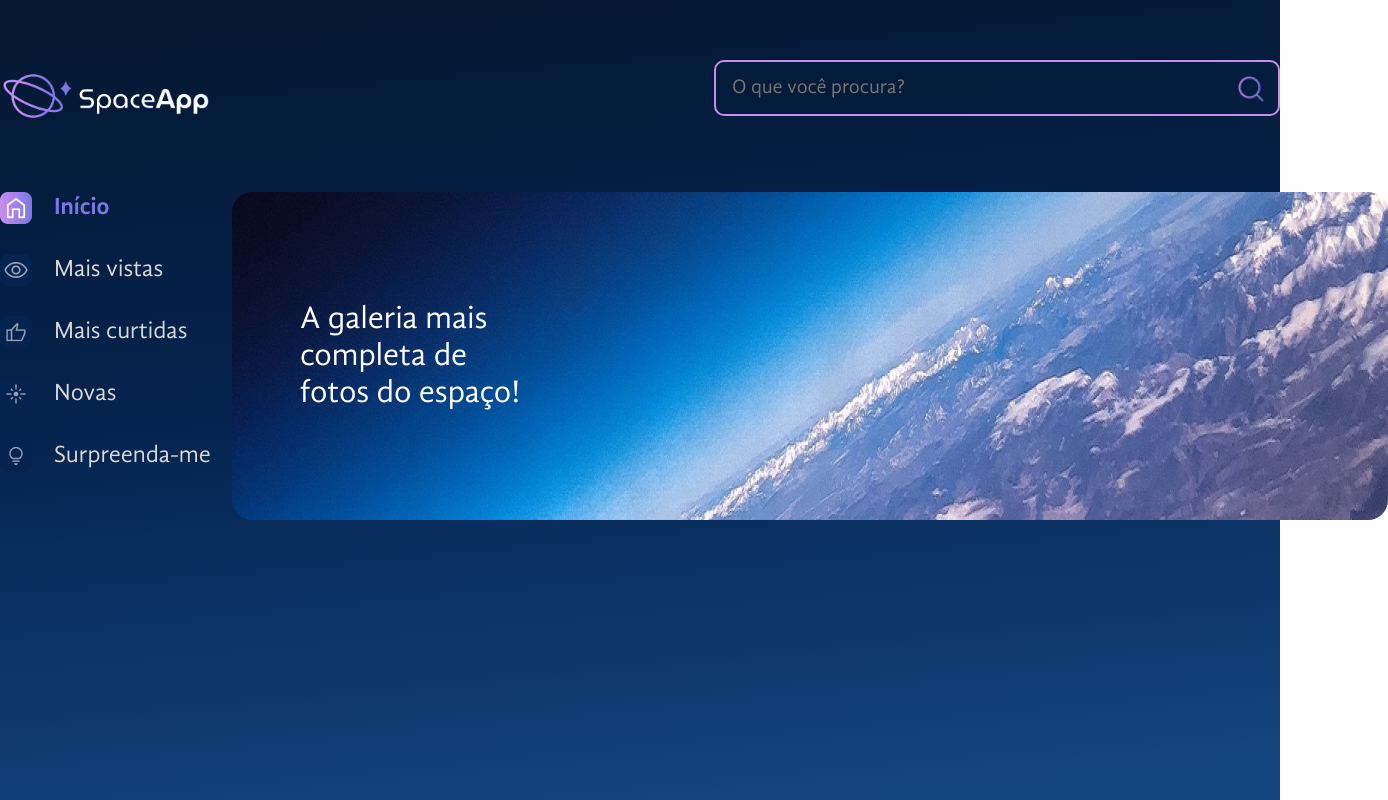
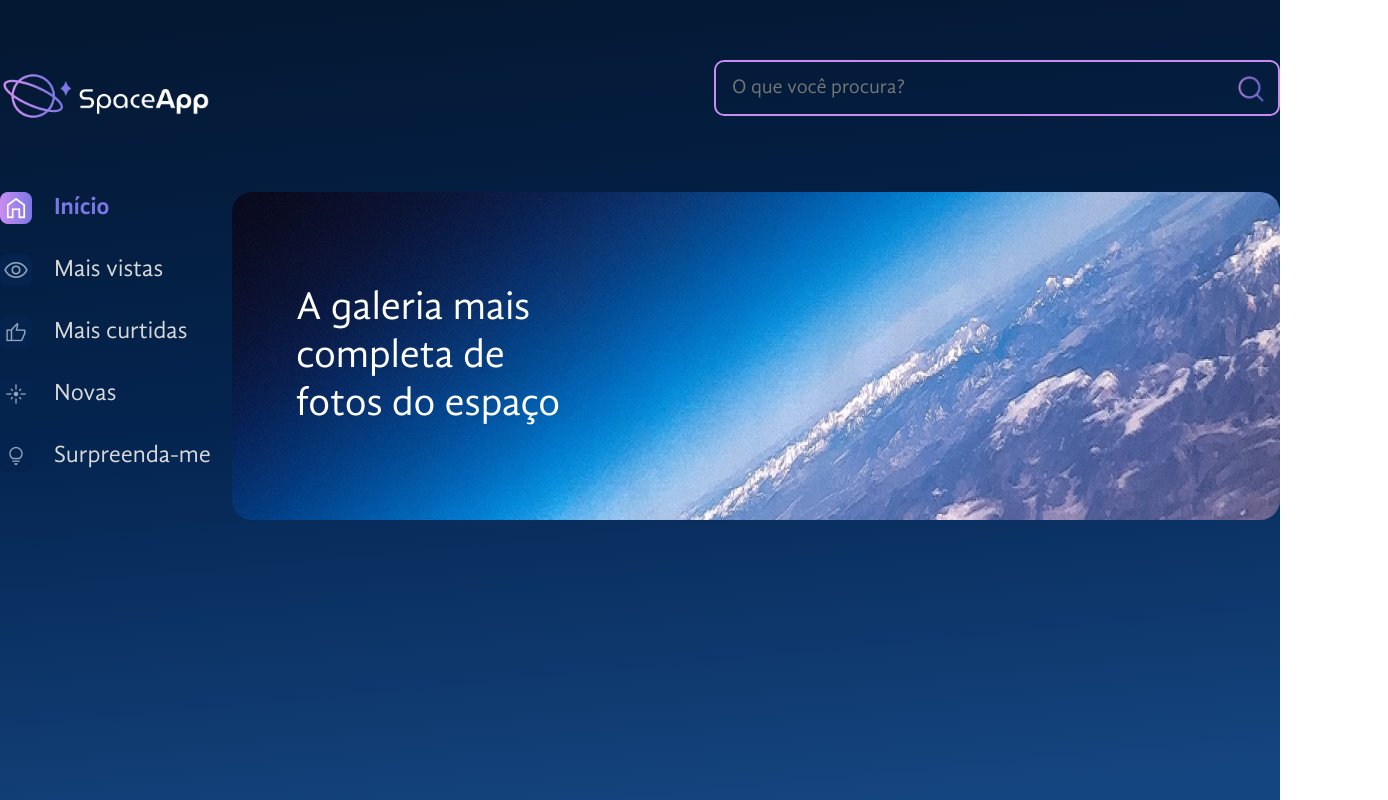
Before and after one commit to gabrieleglvs/react-space-app, a React (Vite) app: page / in a window 1280 px wide. Shown: the whole page, 1388 px wide, since content can reach past the window. Built offline with nearby package versions, Linux system fonts and the light colour scheme.

Commit message:
feat: solucao oficial componente Banner

```diff
--- a/src/App.jsx
+++ b/src/App.jsx
@@ -3,16 +3,21 @@
 import Cabecalho from "./componentes/Cabecalho"
 import BarraLateral from "./componentes/BarraLateral"
 import Banner from "./componentes/Banner"
+import bannerImg from "/imagens/banner.png"
 
 const FundoGradiente = styled.div`
   background: linear-gradient(174.61deg, #041833 4.16%, #04244F 48%, #154580 96.76%);
   width: 100%;
   min-height: 100vh;
 `
+const AppContainer = styled.div`
+  width: 1440px;
+  margin: 0 auto;
+  max-width: 100%;
+`
 
-const MainEstilizado = styled.div`
+const MainContainer = styled.main`
   display: flex;
-  justify-content: space-between;
   gap: 20px;
 `
 
@@ -20,11 +25,14 @@
   return (
     <FundoGradiente>
       <EstilosGlobais/>
-      <Cabecalho/>
-      <MainEstilizado>
-        <BarraLateral/>
-        <Banner/>
-      </MainEstilizado>
+      <AppContainer>
+        <Cabecalho/>
+        <MainContainer>
+          <BarraLateral/>
+          <Banner texto="A galeria mais completa de fotos do espaço" backgroundImage={bannerImg}
+          />
+        </MainContainer>
+      </AppContainer>
     </FundoGradiente>
   )
 }
--- a/src/componentes/Banner/index.jsx
+++ b/src/componentes/Banner/index.jsx
@@ -1,33 +1,32 @@
 import { styled } from "styled-components"
-import banner from "/imagens/banner.png"
 
-const BannerEstilizado = styled.img`
-    width: 100%;
+const FigureEstilizada = styled.figure`
+    background-image: ${props => `url(${props.$backgroundImage})`};
+    flex-grow: 1;
+    background-repeat: no-repeat;
+    display: flex;
+    align-items: center;
+    min-height: 328px;
+    margin: 0;
     border-radius: 20px;
+    max-width: 100%;
+    background-size: cover;
 `
 
-const ParagrafoEstilizado = styled.p`
-    position: absolute;
-    color: white;
-    font-size: 2rem;
-    left: 300px;
-    width: 230px;
-    top: 270px;
+const TituloEstilizado = styled.h1`
+    font-weight: 400;
+    font-size: 40px;
+    line-height: 48px;
+    color: #FFFFFF;
+    max-width: 300px;
+    padding: 0 64px;
 `
 
-const IconeLupa = styled.img`
-  position: absolute;
-  top: 10px;
-  right: 10px;
-  width: 38px;
-  height: 38px;
-`
-
-const Banner = () => {
-    return (<>
-        <BannerEstilizado src={banner} alt=""  />
-        <ParagrafoEstilizado>A galeria mais completa de fotos do espaço!</ParagrafoEstilizado>
-        </>
+const Banner = ({texto, backgroundImage}) => {
+    return (
+        <FigureEstilizada $backgroundImage={backgroundImage}>
+            <TituloEstilizado>{texto}</TituloEstilizado>
+        </FigureEstilizada>
     )
 }
 
--- a/src/componentes/BarraLateral/index.jsx
+++ b/src/componentes/BarraLateral/index.jsx
@@ -1,9 +1,5 @@
 import { styled } from "styled-components"
 import ItemNavegacao from "./ItemNavegacao"
-
-const BarraLateralEstilizada = styled.aside`
-    width: 212px;
-`
 
 const ListaEstilizada = styled.ul`
     list-style: none;
@@ -14,7 +10,7 @@
 
 const BarraLateral = () => {
     return (
-        <BarraLateralEstilizada>
+        <aside>
             <nav>
                 <ListaEstilizada>
                     <ItemNavegacao
@@ -54,7 +50,7 @@
                     </ItemNavegacao>
                 </ListaEstilizada>
             </nav>
-        </BarraLateralEstilizada>
+        </aside>
     )
 }
 
```
